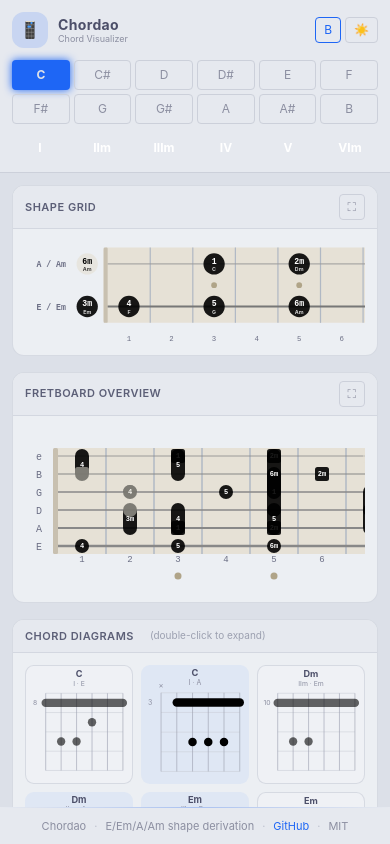
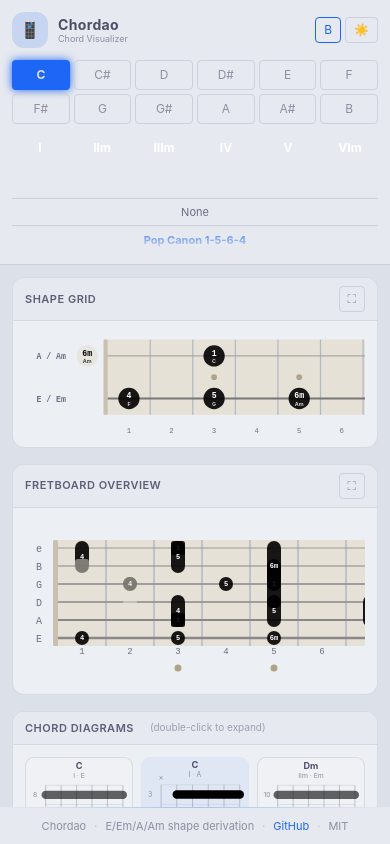
Before and after one commit to W-Mai/chordao, a React (Vite) app: page / in a window 390 px wide. Built offline with nearby package versions, Linux system fonts and the light colour scheme.

Commit message:
feat: chord progressions with mobile roller picker, keyboard shortcuts

```diff
--- a/src/App.tsx
+++ b/src/App.tsx
@@ -1,9 +1,11 @@
 import { useState, useMemo, useCallback, useEffect } from 'react';
-import { NOTES, generateVoicings, groupByDegree, findOptimalCombination, type NoteName, type ChordVoicing } from './chordData';
+import { NOTES, generateVoicings, groupByDegree, findOptimalCombination, type NoteName, type ChordVoicing, PROGRESSIONS } from './chordData';
 import { ChordDiagram } from './ChordDiagram';
 import { Fretboard } from './Fretboard';
 import { ShapeGrid } from './ShapeGrid';
 import { FullscreenOverlay, useOverlayFullscreen } from './FullscreenOverlay';
+
+import { Roller } from './Roller';
 
 const DEGREE_LABELS = ['', 'I', 'IIm', 'IIIm', 'IV', 'V', 'VIm'];
 const THEMES = ['dark', 'light', 'cyber'] as const;
@@ -73,8 +75,28 @@ function App() {
 
   const [activeDegree, setActiveDegree] = useState<number | null>(null);
   const toggleDegree = useCallback((d: number) => setActiveDegree(v => v === d ? null : d), []);
-  const filteredVoicings = useMemo(() => activeDegree ? voicings.filter(v => v.degree === activeDegree) : voicings, [voicings, activeDegree]);
-  const filteredOptimal = useMemo(() => activeDegree ? optimal.filter(v => v.degree === activeDegree) : optimal, [optimal, activeDegree]);
+
+  const [activeProg, setActiveProg] = useState<string | null>(null);
+  const toggleProg = useCallback((name: string) => {
+    setActiveProg(v => v === name ? null : name);
+    setActiveDegree(null);
+  }, []);
+
+  const activeProgDegrees = useMemo(() => {
+    if (!activeProg) return null;
+    return new Set(PROGRESSIONS.find(p => p.name === activeProg)?.degrees);
+  }, [activeProg]);
+
+  const filteredVoicings = useMemo(() => {
+    if (activeDegree) return voicings.filter(v => v.degree === activeDegree);
+    if (activeProgDegrees) return voicings.filter(v => activeProgDegrees.has(v.degree));
+    return voicings;
+  }, [voicings, activeDegree, activeProgDegrees]);
+  const filteredOptimal = useMemo(() => {
+    if (activeDegree) return optimal.filter(v => v.degree === activeDegree);
+    if (activeProgDegrees) return optimal.filter(v => activeProgDegrees.has(v.degree));
+    return optimal;
+  }, [optimal, activeDegree, activeProgDegrees]);
 
   const [hoveredChord, setHoveredChord] = useState<string | null>(null);
 
@@ -168,6 +190,35 @@ function App() {
             })}
           </div>
 
+          {/* Progressions */}
+          <div className="flex flex-col gap-1">
+            <span className="text-[10px] text-overlay0 uppercase tracking-wider hidden md:block">Progressions</span>
+            {/* Desktop: vertical list */}
+            <div className="hidden md:flex md:flex-col gap-1">
+              {PROGRESSIONS.map(p => {
+                const isActive = activeProg === p.name;
+                return (
+                  <button key={p.name} onClick={() => toggleProg(p.name)}
+                    className={`text-left text-[11px] px-2 py-1 rounded cursor-pointer whitespace-nowrap ${
+                      isActive ? 'bg-blue/15 text-blue' : 'text-subtext0 hover:text-txt hover:bg-surface0/30'
+                    }`}
+                    style={{ transition: 'all var(--transition)' }}
+                  >{p.name} <span className="text-overlay0">{p.degrees.join('-')}</span></button>
+                );
+              })}
+            </div>
+            {/* Mobile: vertical roller */}
+            <div className="md:hidden">
+              <Roller
+                items={[{ name: '', degrees: [] as number[] }, ...PROGRESSIONS]}
+                activeKey={activeProg ?? ''}
+                getKey={p => p.name}
+                getLabel={p => p.name ? `${p.name} ${p.degrees.join('-')}` : 'None'}
+                onSelect={name => setActiveProg(name || null)}
+              />
+            </div>
+          </div>
+
           <div className="hidden md:block mt-auto" />
         </aside>
 
--- /dev/null
+++ b/src/Roller.tsx
@@ -0,0 +1,73 @@
+import { useRef, useEffect, useCallback } from 'react';
+
+interface RollerProps<T> {
+  items: T[];
+  activeKey: string | null;
+  getKey: (item: T) => string;
+  getLabel: (item: T) => string;
+  onSelect: (key: string) => void;
+  height?: number;
+  itemHeight?: number;
+}
+
+export function Roller<T>({ items, activeKey, getKey, getLabel, onSelect, height = 80, itemHeight = 28 }: RollerProps<T>) {
+  const containerRef = useRef<HTMLDivElement>(null);
+  const itemRefs = useRef<Map<string, HTMLButtonElement>>(new Map());
+  const activeRef = useRef(activeKey);
+  activeRef.current = activeKey;
+  const onSelectRef = useRef(onSelect);
+  onSelectRef.current = onSelect;
+  const padY = (height - itemHeight) / 2;
+
+  useEffect(() => {
+    const container = containerRef.current;
+    if (!container) return;
+
+    const observer = new IntersectionObserver(
+      (entries) => {
+        for (const entry of entries) {
+          if (entry.isIntersecting && entry.intersectionRatio >= 0.5) {
+            const key = (entry.target as HTMLElement).dataset.rkey ?? '';
+            if (key !== activeRef.current) onSelectRef.current(key);
+          }
+        }
+      },
+      { root: container, rootMargin: `-${padY}px 0px`, threshold: 0.5 }
+    );
+
+    itemRefs.current.forEach(el => observer.observe(el));
+    return () => observer.disconnect();
+  }, [items, padY]);
+
+  const handleClick = useCallback((key: string) => {
+    const el = itemRefs.current.get(key);
+    el?.scrollIntoView({ behavior: 'smooth', block: 'center' });
+  }, []);
+
+  return (
+    <div className="relative overflow-hidden" style={{ height }}>
+      <div className="absolute inset-x-0 top-0 bg-gradient-to-b from-mantle to-transparent z-10 pointer-events-none" style={{ height: padY }} />
+      <div className="absolute inset-x-0 bottom-0 bg-gradient-to-t from-mantle to-transparent z-10 pointer-events-none" style={{ height: padY }} />
+      <div className="absolute inset-x-0 top-1/2 -translate-y-1/2 border-y border-surface0 pointer-events-none z-10" style={{ height: itemHeight }} />
+      <div ref={containerRef} className="h-full overflow-y-auto snap-y snap-mandatory"
+        style={{ paddingTop: padY, paddingBottom: padY }}>
+        {items.map(item => {
+          const key = getKey(item);
+          const isActive = activeKey === key;
+          return (
+            <button
+              key={key}
+              data-rkey={key}
+              ref={el => { if (el) itemRefs.current.set(key, el); else itemRefs.current.delete(key); }}
+              onClick={() => handleClick(key)}
+              className={`snap-center w-full flex items-center justify-center text-[11px] cursor-pointer transition-colors ${
+                isActive ? 'text-blue font-bold' : 'text-subtext0'
+              }`}
+              style={{ height: itemHeight }}
+            >{getLabel(item)}</button>
+          );
+        })}
+      </div>
+    </div>
+  );
+}
--- a/src/chordData.ts
+++ b/src/chordData.ts
@@ -147,3 +147,15 @@ export function findOptimalCombination(grouped: Map<number, ChordVoicing[]>): Ch
 }
 
 export { NOTES, type NoteName };
+
+// Common chord progressions (degree-based)
+export const PROGRESSIONS = [
+  { name: 'Pop Canon', degrees: [1, 5, 6, 4] },
+  { name: 'Classic 50s', degrees: [1, 6, 4, 5] },
+  { name: 'Blues', degrees: [1, 1, 4, 4, 1, 1, 5, 4, 1] },
+  { name: 'Axis', degrees: [1, 5, 6, 3] },
+  { name: 'Andalusian', degrees: [6, 5, 4, 3] },
+  { name: 'Country', degrees: [1, 4, 5, 1] },
+  { name: 'Jazz ii-V-I', degrees: [2, 5, 1] },
+  { name: 'Sad', degrees: [6, 4, 1, 5] },
+];
```
